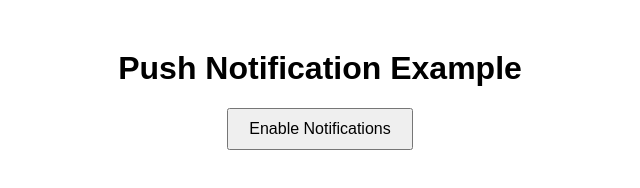
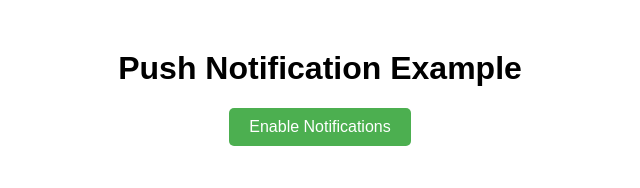
Before and after one commit to V-VipulKumar/push-notification, a plain HTML site: page index.html in a window 1280 px wide. Shown: the whole page, without its empty margins (320-960 px from the left). Drawn offline with Linux system fonts and the light colour scheme; no server answers.

Commit message:
Update index.html

```diff
--- a/index.html
+++ b/index.html
@@ -4,7 +4,22 @@
   <meta charset="UTF-8">
   <meta name="viewport" content="width=device-width, initial-scale=1.0">
   <title>Push Notification Example</title>
-  <link rel="stylesheet" href="style.css">
+  <style>
+    body {
+      font-family: Arial, sans-serif;
+      text-align: center;
+      margin-top: 50px;
+    }
+    #enable-notifications {
+      padding: 10px 20px;
+      font-size: 16px;
+      cursor: pointer;
+      background-color: #4CAF50;
+      color: white;
+      border: none;
+      border-radius: 5px;
+    }
+  </style>
 </head>
 <body>
   <h1>Push Notification Example</h1>
@@ -36,16 +51,26 @@
 
     enableNotificationsButton.addEventListener("click", async () => {
       try {
+        // Requesting FCM Token
         const token = await getToken(messaging, { vapidKey: "YOUR_VAPID_KEY" });
-        console.log("FCM Token:", token);
-        // Here you can send the token to your server for further processing
+
+        if (token) {
+          console.log("FCM Token:", token);
+          alert("Notification permission granted and FCM token received!");
+        } else {
+          console.log("No FCM token received.");
+        }
       } catch (error) {
         console.error("Error getting token", error);
+        alert("Error getting FCM token: " + error.message);
       }
     });
+
+    // Listen for incoming messages while the app is in the foreground
+    onMessage(messaging, (payload) => {
+      console.log("Message received. ", payload);
+      alert("Message received: " + payload.notification.title);
+    });
   </script>
-
-  <!-- Main JS File with type="module" -->
-  <!-- No need for separate index.js, everything is now inside the above script tag -->
 </body>
 </html>
```
